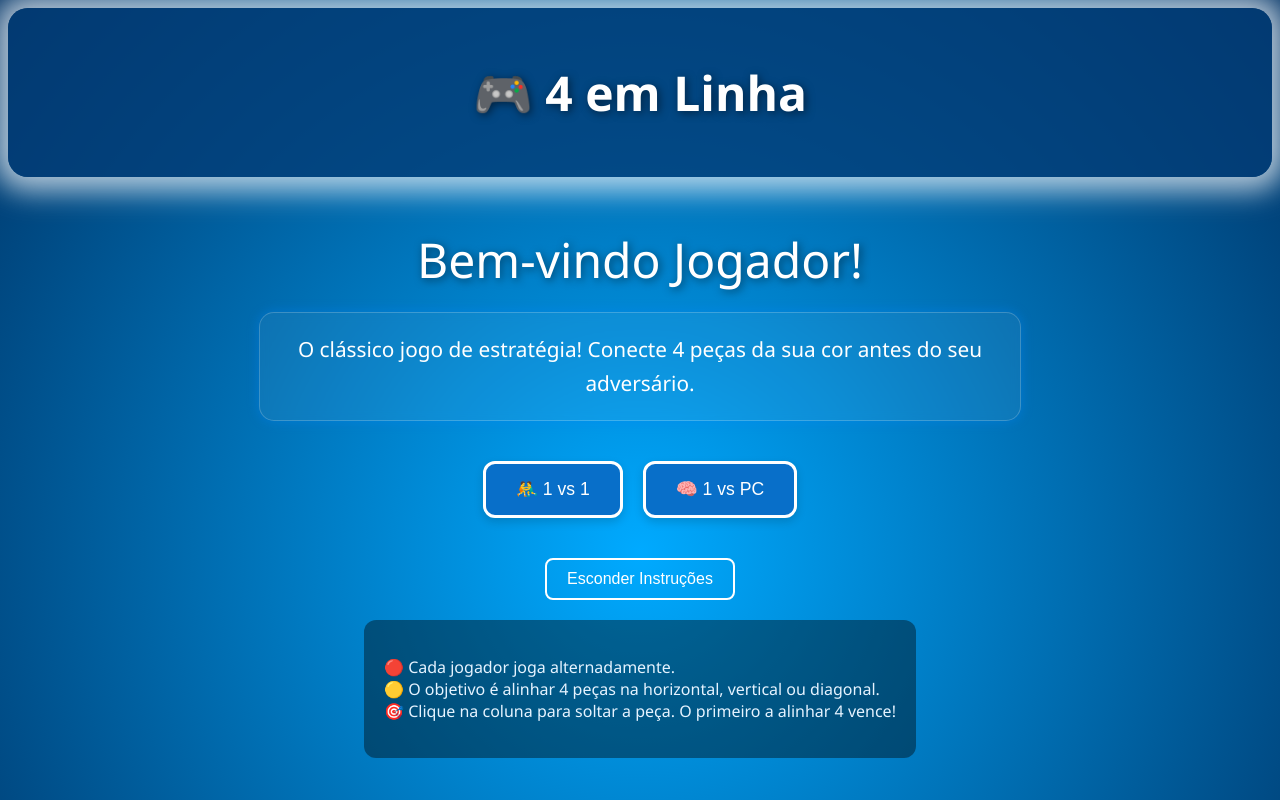
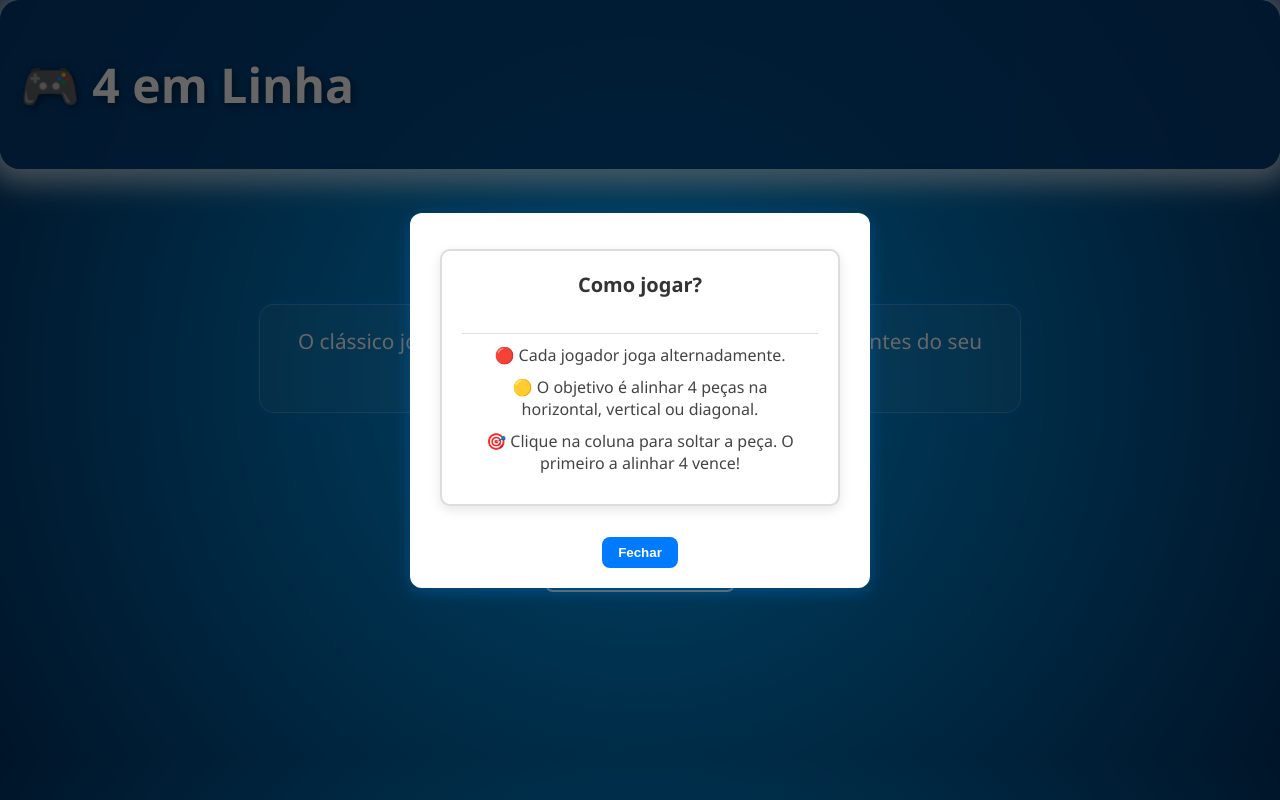
Before and after one commit to Nunes003/4-em-linha-1, a React (Create React App) app: page / in a window 1280 px wide. Both pictures are taken after a click on the button "Como jogar?". Shown: the top 800 px of the page. Built offline with nearby package versions, Linux system fonts and the light colour scheme.

Commit message:
add hide and show button in header

```diff
--- a/src/Components/Board/board.jsx
+++ b/src/Components/Board/board.jsx
@@ -163,9 +163,7 @@ export default function Board({
     return board[0].every((cell) => cell !== null);
   };
 
-  function backToMenu() {
-    window.location.href = 'http://localhost:3000/';
-  }
+
 
   return (
     <div className="game-board">
@@ -201,9 +199,7 @@ export default function Board({
       <button onClick={initializeBoard} className="restart-btn">
         Reiniciar Jogo
       </button>
-      <button onClick={backToMenu} className="restart-btn">
-        Escolher outro modo de Jogo
-      </button>
+
     </div>
   );
 }
--- a/src/Components/Layout/header.jsx
+++ b/src/Components/Layout/header.jsx
@@ -1,9 +1,19 @@
-import React from "react";
+import React from 'react';
 
 export default function Header() {
+  function backToMenu() {
+    window.location.href = 'http://localhost:3000/';
+  }
+
   return (
     <header className="game-header">
+
       <h1>🎮 4 em Linha</h1>
+      <button onClick={backToMenu} className="return-btn">
+        Escolher outro modo de Jogo
+      </button>
+
+
     </header>
   );
 }
--- a/src/Components/welcome/welcome.jsx
+++ b/src/Components/welcome/welcome.jsx
@@ -50,8 +50,21 @@ export default function Welcome() {
     }
 
     setGameStarted(true);
+    document.querySelector('.return-btn').style.display = 'block';
     return true;
   };
+
+  const instructionsContent = (
+    <div className="instructions-container">
+      <span className="instructions-title">Como jogar?</span>
+      <div className="instructions-content">
+        <span className="instructions-text">🔴 Cada jogador joga alternadamente.</span>
+        <span className="instructions-text">🟡 O objetivo é alinhar 4 peças na horizontal, vertical ou diagonal.</span>
+        <span className="instructions-text">🎯 Clique na coluna para soltar a peça. O primeiro a alinhar 4 vence!</span>
+      </div>
+    </div>
+  );
+
 
   return (
     <div className="welcome-container">
@@ -89,7 +102,8 @@ export default function Welcome() {
 
       <button
         className="how-to-play-btn"
-        onClick={() => setShowInstructions(!showInstructions)}>
+        onClick={() => setShowInstructions(!showInstructions)}
+      >
         {showInstructions ? (
           'Esconder Instruções'
         ) : (
@@ -105,15 +119,7 @@ export default function Welcome() {
       </button>
 
       {showInstructions && (
-        <div className="instructions-box">
-          <p>
-            🔴 Cada jogador joga alternadamente. <br />
-            🟡 O objetivo é alinhar 4 peças na horizontal, vertical ou diagonal.{' '}
-            <br />
-            🎯 Clique na coluna para soltar a peça. O primeiro a alinhar 4
-            vence!
-          </p>
-        </div>
+        <Popup message={instructionsContent} onClose={() => setShowInstructions(false)} />
       )}
 
       {showPopup && (
--- a/src/Styles/App.css
+++ b/src/Styles/App.css
@@ -1,4 +1,5 @@
 body {
+    margin: 0;
     font-family: 'Segoe UI', Tahoma, Geneva, Verdana, sans-serif;
     background: radial-gradient(circle at center, #00aaff 0%, #003366 100%);
 }
--- a/src/Styles/Board.css
+++ b/src/Styles/Board.css
@@ -114,8 +114,7 @@
 }
 
 /* Botão de reiniciar estilizado */
-.restart-btn {
-  margin-top: 30px;
+.restart-btn,.return-btn {
   padding: 12px 30px;
   background: linear-gradient(to right, #00c6ff, #0072ff);
   color: white;
@@ -125,6 +124,14 @@
   cursor: pointer;
   transition: all 0.3s ease;
   box-shadow: 0 4px 15px rgba(0, 114, 255, 0.4);
+}
+
+.return-btn{
+  display: none;
+}
+
+.restart-btn{
+margin-top: 30px;
 }
 
 .restart-btn:hover {
--- a/src/Styles/Footer.css
+++ b/src/Styles/Footer.css
@@ -4,9 +4,8 @@
   padding: 1rem;
   text-align: center;
   font-size: 0.9rem;
-    margin-top: 11rem;
-    border-radius: 20px;
-
+  position: relative;
+  bottom: -196px;
 }
 
 .footer-link {
--- a/src/Styles/Header.css
+++ b/src/Styles/Header.css
@@ -1,4 +1,9 @@
 .game-header {
+
+  display: flex;
+  flex-direction: row;
+  align-items: center;
+  justify-content: space-between;
   border-radius: 20px;
   background-color: #033c76c2;
   color: #ffffff;
--- a/src/Styles/Welcome.css
+++ b/src/Styles/Welcome.css
@@ -52,3 +52,40 @@
   font-size: 1rem;
   text-align: left;
 }
+
+
+.instructions-container {
+  display: flex;
+  flex-direction: column;
+  gap: 15px;
+  padding: 20px;
+  background-color: #ffffff;
+  border: 2px solid #ddd;
+  border-radius: 10px;
+  box-shadow: 0 4px 12px rgba(0, 0, 0, 0.1);
+  max-width: 450px;
+  margin: 0 auto;
+  font-family: "Segoe UI", Tahoma, Geneva, Verdana, sans-serif;
+}
+
+.instructions-title {
+  font-size: 20px;
+  font-weight: bold;
+  color: #333;
+  text-align: center;
+  margin-bottom: 10px;
+}
+
+.instructions-content {
+  display: flex;
+  flex-direction: column;
+  gap: 10px;
+  padding: 10px;
+  border-top: 1px solid #ddd;
+  margin-top: 10px;
+}
+
+.instructions-text {
+  font-size: 16px;
+  color: #444;
+}
```
Lines whose indentation alone changed are shown as unchanged.
